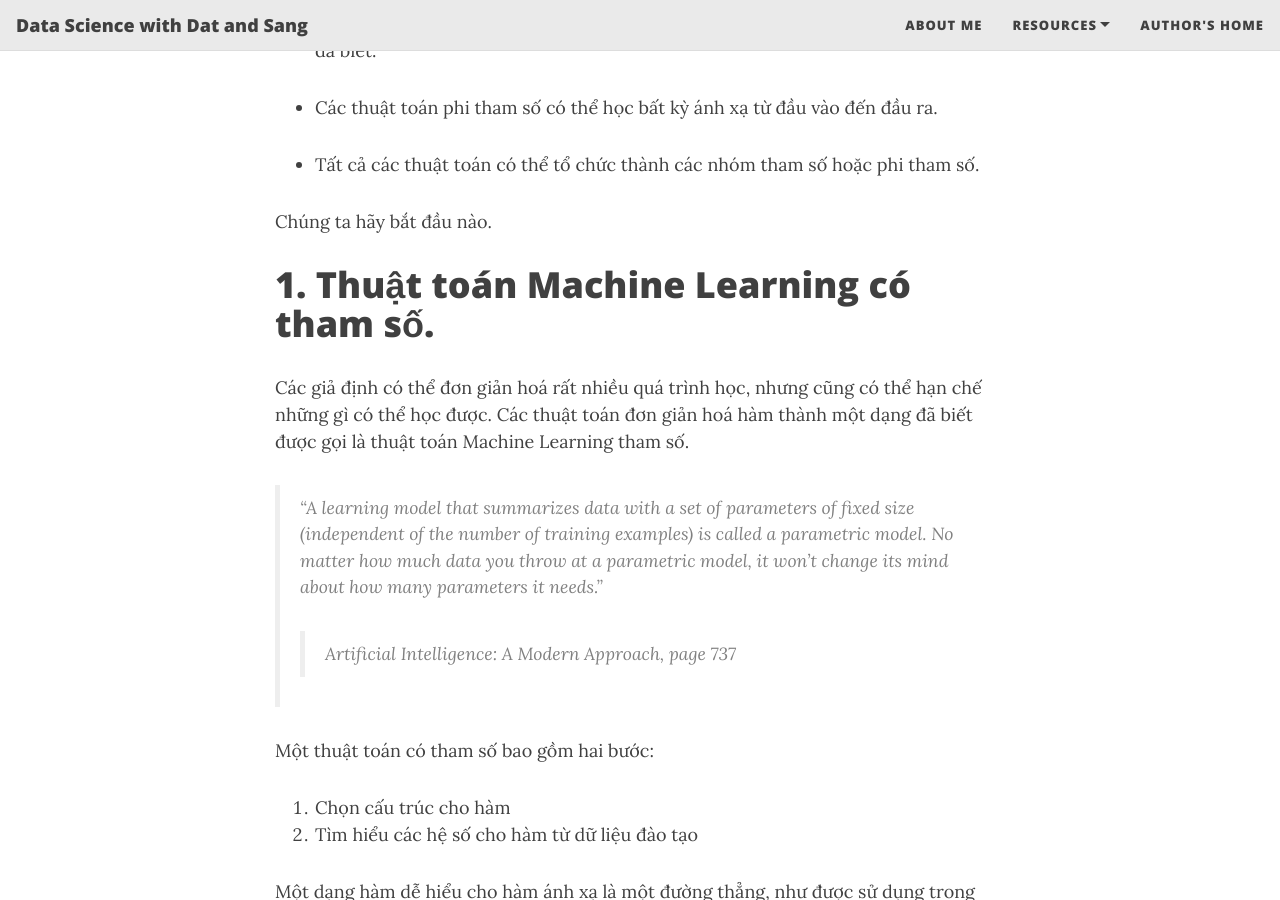
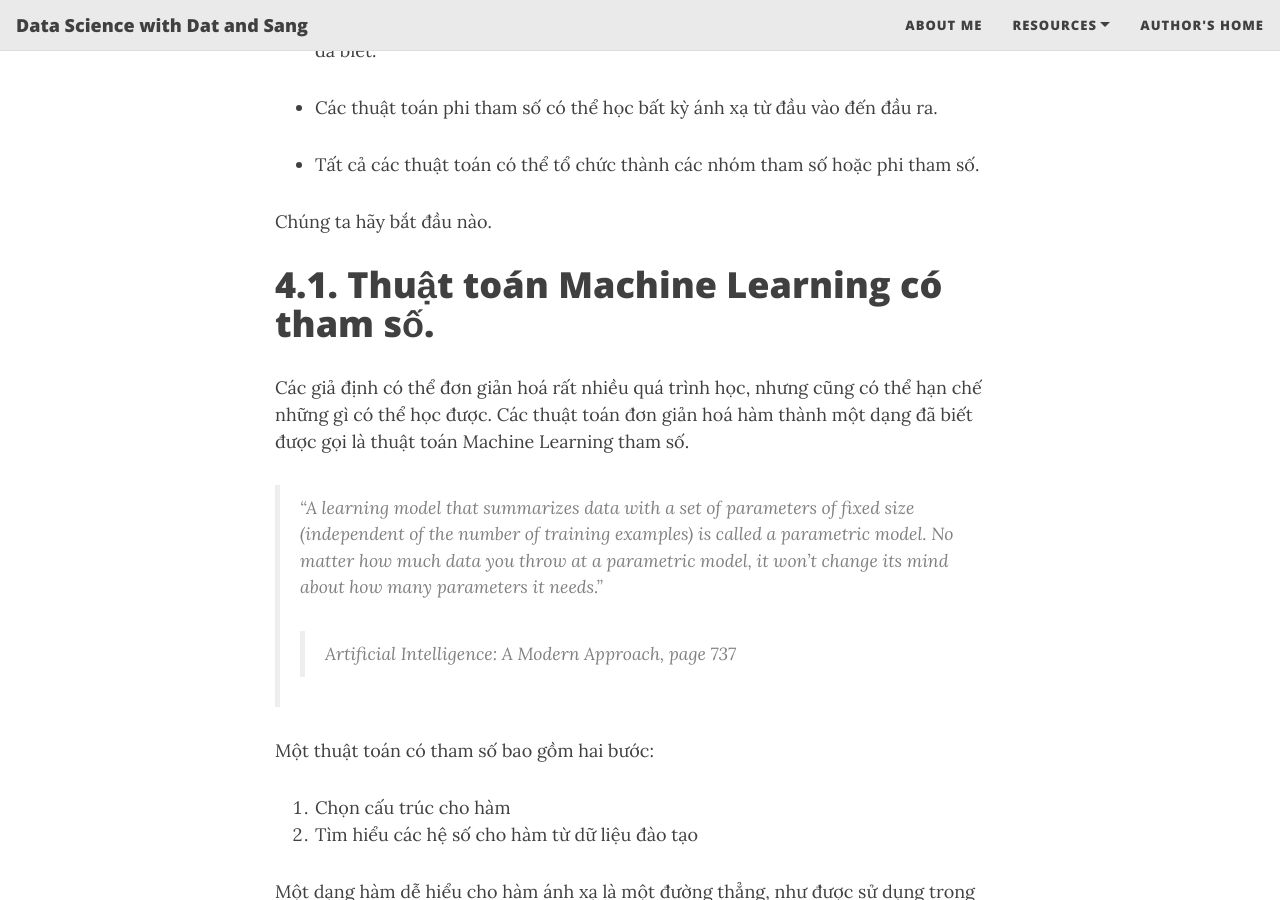
Before and after one commit to ds-with-dns/ds-with-dns.github.io, a Jekyll site: the page built from _posts/2020-12-17-Chap4.md, in a window 1280 px wide and 900 px high, scrolled down 512 px. Built offline with Jekyll 4.4.1, drawn with Linux system fonts in a browser that asks for light colours; nearby versions of some CDN libraries; formulas are drawn with MathJax 3; some of the changed text lies outside the part shown.

Commit message:
Update 2020-12-17-Chap4.md

```diff
--- a/_posts/2020-12-17-Chap4.md
+++ b/_posts/2020-12-17-Chap4.md
@@ -18,7 +18,7 @@ Thuật toán có tham số là gì và sự khác nhau giữa thuật toán có
 
 Chúng ta hãy bắt đầu nào.
 
-# 1. Thuật toán Machine Learning có tham số.
+# 4.1. Thuật toán Machine Learning có tham số.
 
 Các giả định có thể đơn giản hoá rất nhiều quá trình học, nhưng cũng có thể hạn chế những gì có thể học được. Các thuật toán đơn giản hoá hàm thành một dạng đã biết được gọi là thuật toán Machine Learning tham số.
 
@@ -59,7 +59,7 @@ Hạn chế của thuật toán Machine Learning tham số:
 * Độ phức tạp hạn chế: Các phương pháp này chỉ phù hợp với các vấn đề đơn giản.
 * Phù hợp với vấn đề thấp: Trong thực tế, các phương pháp không chắc phù hợp với chức năng ánh xạ cơ bản.
 
-# 2. Thuật toán Machine Learning phi tham số.
+# 4.2. Thuật toán Machine Learning phi tham số.
 
 Các thuật toán không đưa ra giả định mạnh mẽ về dạng của hàm ánh xạ được gọi là thuật toán học máy phi tham số. Bằng cách không đưa ra các giả định, họ có thể tự do học bất kỳ dạng chức năng nào từ dữ liệu đào tạo.
 
@@ -87,7 +87,7 @@ Hạn chế của thuật toán Machine Learning có tham số:
 * Chậm: Chậm trong quá trình huấn luyện vì chúng thường có nhiều thông số hơn để huấn luyện.
 * Overfitting: Nhiều rủi ro hơn khi dữ liệu training bị overfit và khó đưa ra được các giá trị dự đoán đúng trong thực tế.
 
-# 3. Tổng kết.
+# 4.3. Tổng kết.
 
 Trong chương này, bạn đã khám phá sự khác nhau giữa thuật toán Machine Learning có tham số và thuật toán Machine Learning phi tham số.
 
```
